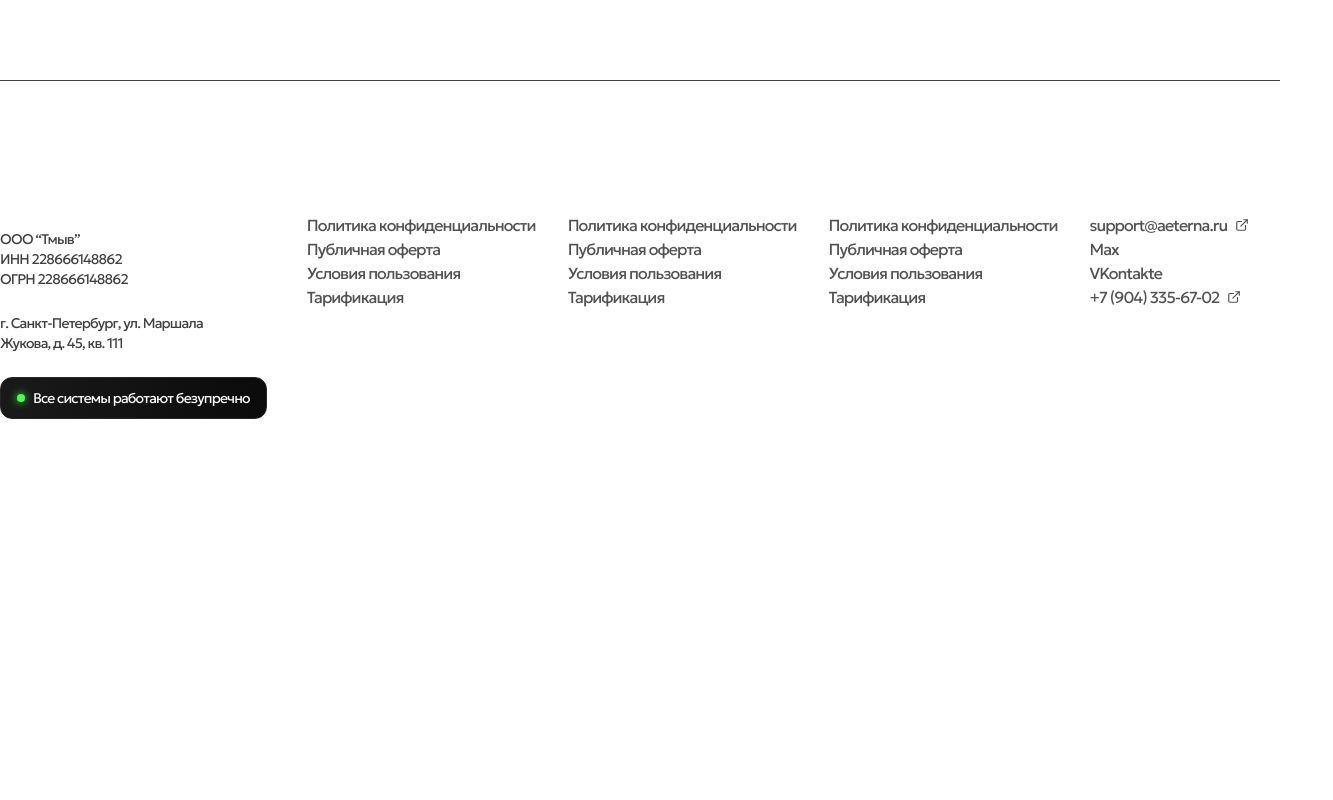
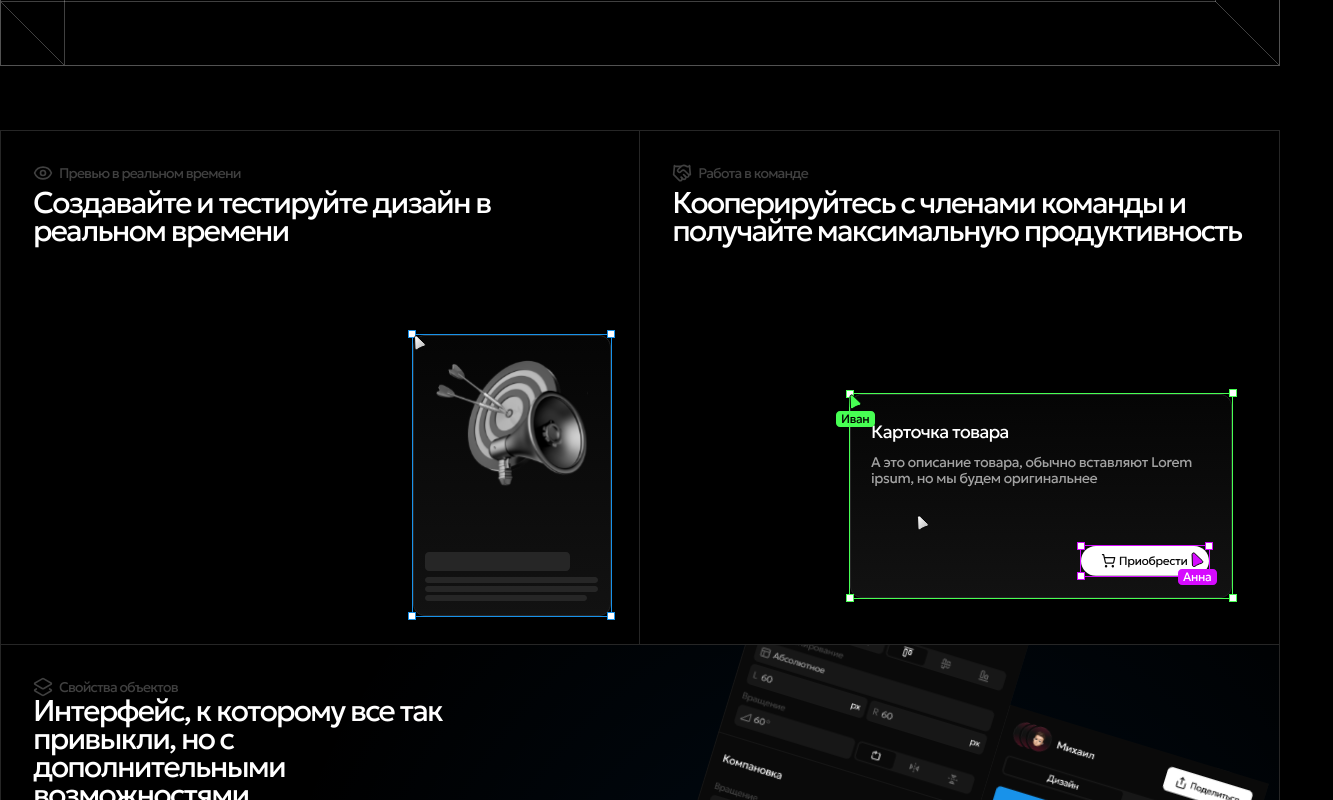
Before and after one commit to ECS1PLE/Aeterna, a Next.js app: page /editor in a window 1280 px wide. Before the commit this address had no page. Shown: the part 840-1640 px from the top of the page, 1333 px wide, since content can reach past the window. Before the commit the page ends 1299 px from the top, so only its background shows below. Built offline with nearby package versions, Linux system fonts and the light colour scheme.

Commit message:
Fix gap and rename route

```diff
--- a/src/app/about/page.tsx
+++ b/src/app/editor/page.tsx
@@ -9,23 +9,23 @@
 import UIButton from "@/components/Ui/Button";
 import TryEditorIllustration from "@/components/Illustrations/TryEditor";
 
-const about = () => {
+const editor = () => {
     return (
         <>
-            <Wrapper className="gap-16 flex flex-col mt-25 sm:mt-0">
+            <Wrapper className="flex flex-col mt-25 sm:mt-0">
                 <BottomBanner showBottomLogo={false} showBorderSvg={true} FirstButton="Войти в редактор" SecondButton=""
                 icon={<Zap />}/>
-                <div className="flex w-[100%] h-[auto] sm:h-[514px] sm:flex-row flex-col">
+                <div className=" mt-16 flex w-[100%] h-[auto] sm:h-[514px] sm:flex-row flex-col">
                     <AboutHalfBlock text="Создавайте и тестируйте дизайн в реальном времени"
                     MainHeaderTitle="Превью в реальном времени" icon={<Eye />}
                     borderLeft={true} borderTop={true}
-                    borderBottom={true} borderRight={true}>
+                    borderRight={true}>
                         <PreviewIllustration className="absolute bottom-[24px] right-[24px]"/>
                     </AboutHalfBlock>
 
                     <AboutHalfBlock text="Кооперируйтесь с членами команды и получайте максимальную продуктивность"
                     MainHeaderTitle="Работа в команде" icon={<Handshake />}
-                    borderTop={true} borderBottom={true}
+                    borderTop={true}
                     borderRight={true}>
                         <CooperationIllustration className="absolute w-[95%] sm:bottom-[42px] sm:w-[401px] sm:h-[213px]
                         sm:right-[42px] right-[11px] bottom-[11px]"/>
@@ -41,7 +41,7 @@
                         h-[420px] w-full" />
                     </FullBlock>
                 </div>
-                <div className="flex flex-col pt-[36px] items-center w-full gap-4">
+                <div className=" mt-16 flex flex-col pt-[36px] items-center w-full gap-4">
                     <h2 className="font-medium text-5xl  text-center text-white">
                         Попробуйте наш редактор <br /> прямо в своем браузере
                     </h2>
@@ -54,4 +54,4 @@
     )
 }
 
-export default about;
+export default editor;
--- a/src/app/routes.ts
+++ b/src/app/routes.ts
@@ -1,5 +1,5 @@
 export const ROUTES = {
   home: "/",
   document: "/document",
-  about: "/about"
+  editor: "/editor"
 } as const;
```
